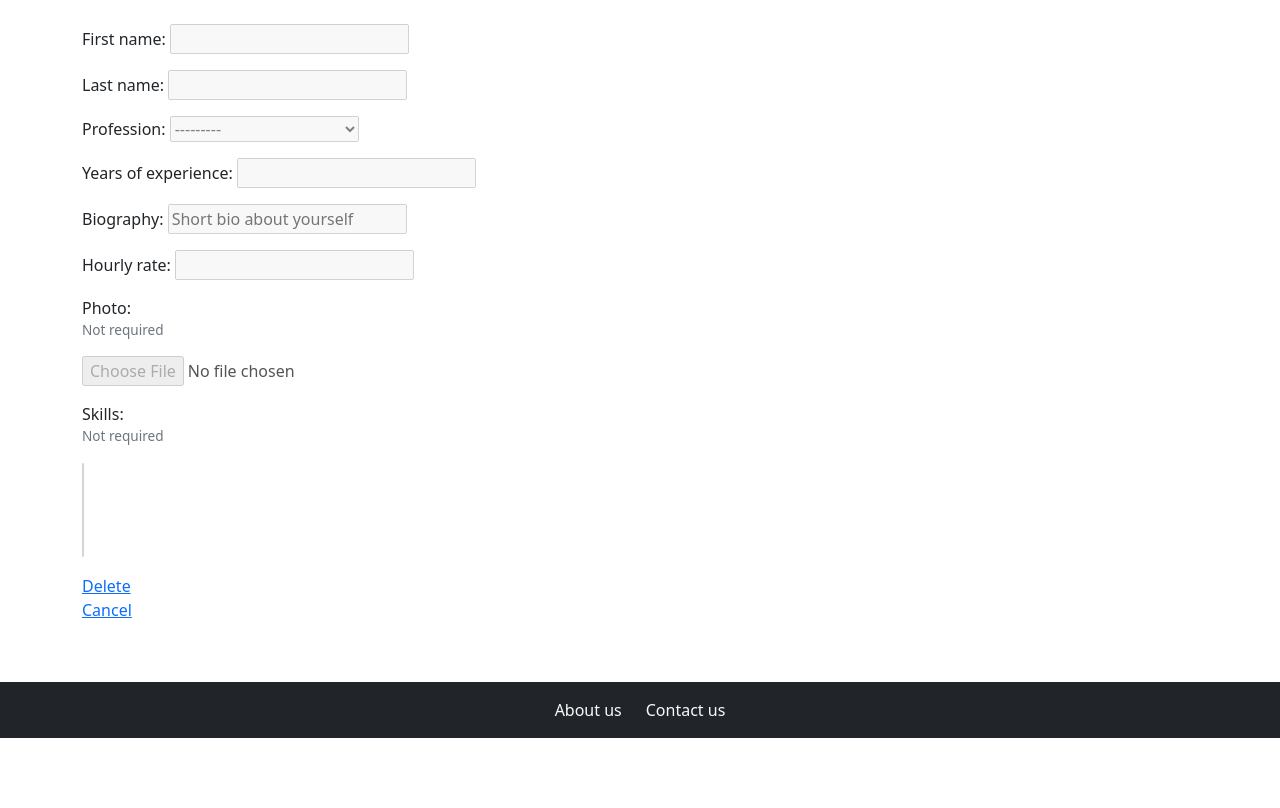
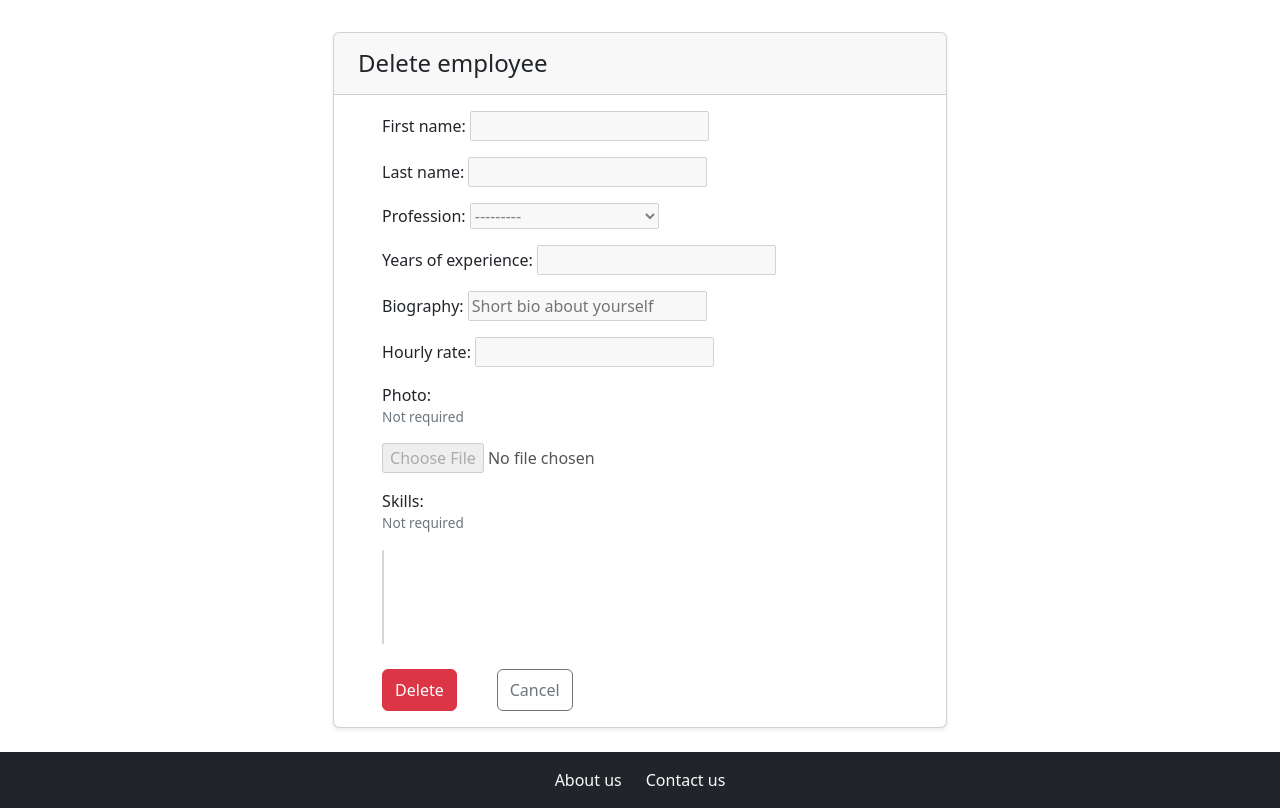
Before and after one commit to krasi556/ExamDjango, a Django app: template templates/employees/delete-employee.html in a window 1280 px wide. Shown: the part 62-870 px from the top of the page. Before the commit the page ends 800 px from the top, so only its background shows below. Run offline with Django 5.2, Linux system fonts and the light colour scheme; the template is opened without the code that fills it: values that come from a table or form of the project are taken from there, others are empty.

Commit message:
fixed deletion part,  stylized html delection confirmation

```diff
--- a/templates/employees/confirmation-of-confirmation.html
+++ b/templates/employees/confirmation-of-confirmation.html
@@ -1,7 +1,7 @@
-<div id="confirm-confirmation-delete" class="modal">
-    <div class="modal-box">
+<div id="confirm-confirmation-delete" class="confirm-overlay">
+    <div class="confirm-box">
         <p>Y̷̡͈̜̗̼̲̗͔͓̥̏͌̎̈́͋̌͂̇o̸̝̖͂͒͆̅̐͊̎̀̑͋̑̽̈͘̕͠u̸͎͋͂̆ ̸̨̛͉͔̙̱̜̹̜̌̏͗́͋́̒́̀̇̽̕͝͝s̴̞̼̼̺̗͈̺̋͑͝ư̵̼̠̼̟̱̣̜̆͛̅͌̇̎͗̕͜͜r̸̺͍͕̜̱͔̞̈́̈̒̽͌͋̃̀̾͌̈̏͘̚ȩ̵̠̤̙̓͒͛̿͆̓̕͝l̸͈̰̰͇͗̈́͂̓̑͝y̴̹̮̮̦̩̯̬̐̽͌̑̐̏̍͂͂̑̄́͝ ̵̡̨̛̦͇͈̠̞͈̿̊̀̐̋̆̈͌͌̓͊̕͘͜͝ͅẇ̸̡̬͓͔͖̦̠̦͈̩̪͎̭͚̫̀̽̿͗͌͗̏́̉͑̔̿̊̈́̽a̸̱̪͗̀̊̅ͅņ̷̧̥̫͔̓̂̾̏͐̓̿̀̔̈́͝ͅt̵̨̧̻͍̪̰̦͎͇̺̩̦̿͆̐̈͜ͅ ̵̲̟̮̤̲͖̐͊̕t̵͖̀͗̔ơ̵̡̛̟͔̝̳̖̬̤̤̮͉̈́̓͐͆͗̓́̃̾ ̷͕̦̫͚̮̠̦̹͐̐͗́ͅç̶̢̟̠͚̒̅͆͒͂͐͒̋́̂̽̎̚̚͝o̴̧̰͋̌͋͂̂n̴̩͉͉̒̔̀͊̓̓͆̋̔̕͘͘͝t̷̢̩̮͔̝͖͖̙͖̘͍͕̙͔́̀̀̾͠i̷̢̡̡͓̣͍̹͈̦͉̜̘̠̞̳̿̈́͐̋̔̏̊̐̚̕͝n̵̰͔͆̌̈́̊̌̒̈́̐̀́́̑̌̚͝ų̸̙͚͎́͐̍̋̀̿̓͜͝ͅe̸̛̳͇̮̦͑́̄̄͗͋͗͗̀͌̃͒̂̕ ?</p>
-        <button >Delete!</button>
-        <a href="{% url 'employees:current-employees' %}">No I yield </a>
+        <button class="btn btn-danger">Delete!</button>
+        <a class="btn btn-outline-secondary" href="{% url 'employees:current-employees' %}">No I yield </a>
     </div>
 </div>
--- a/templates/employees/delete-employee.html
+++ b/templates/employees/delete-employee.html
@@ -1,13 +1,20 @@
 {% extends 'base.html' %}
 {% block content %}
-
-    <form method="POST">
-        {% csrf_token %}
-        {{ form }}
-
-        <a href="#confirm-delete">Delete</a>
-
-        {% include 'employees/pop-up-confirmation.html' %}
-    </form>
-    <a href="{% url 'employees:focused-employee' employee.id %}">Cancel</a>
+    <div class="card shadow-sm mx-auto mt-2" style="width: 55%">
+        <div class="card-header px-4 py-3">
+            <h4 class="mb-0">Delete employee</h4>
+        </div>
+        <div class="card-body pt-3 ps-5 pe-3 pb-0">
+            <form method="POST" class="empty-form">
+                {% csrf_token %}
+                {{ form }}
+                {% include 'employees/pop-up-confirmation.html' %}
+            </form>
+            <div class="d-flex gap-4 mt-4 pb-3">
+                <a class="btn btn-danger me-3 py-2" href="#confirm-delete">Delete</a>
+                <a class="btn btn-outline-secondary me-3 py-2"
+                   href="{% url 'employees:focused-employee' employee.id %}">Cancel</a>
+            </div>
+        </div>
+    </div>
 {% endblock %}
--- a/templates/employees/pop-up-confirmation.html
+++ b/templates/employees/pop-up-confirmation.html
@@ -1,8 +1,8 @@
-<div id="confirm-delete" class="modal">
-    <div class="modal-box">
+<div id="confirm-delete" class="confirm-overlay">
+    <div class="confirm-box">
         <p>Our AI overloads won't like this</p>
-        <a href="#confirm-confirmation-delete">Delete,I fear no clankers</a>
-        <a href="{% url 'employees:current-employees' %}">No I yield </a>
+        <a class="btn btn-danger" href="#confirm-confirmation-delete">Delete,I fear no clankers</a>
+        <a class="btn btn-outline-secondary" href="{% url 'employees:current-employees' %}">No I yield </a>
     </div>
 </div>
 {% include 'employees/confirmation-of-confirmation.html' %}
```
